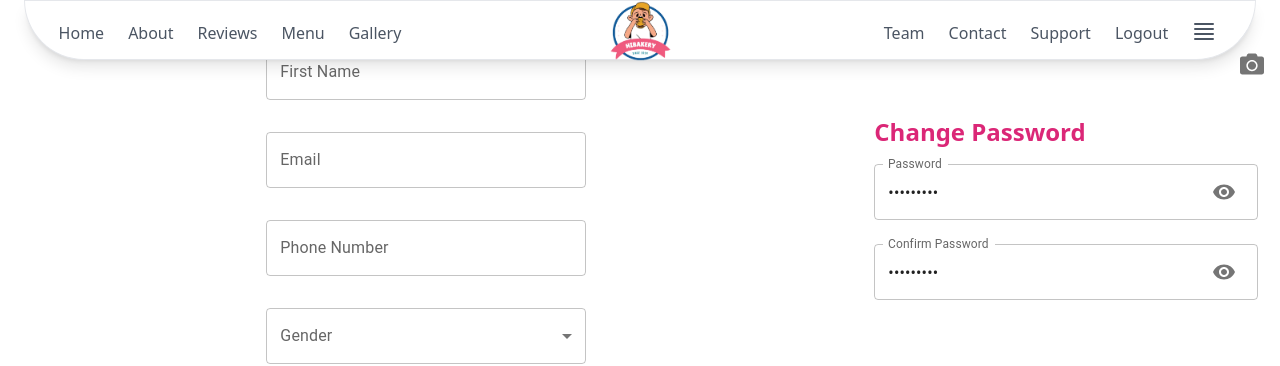
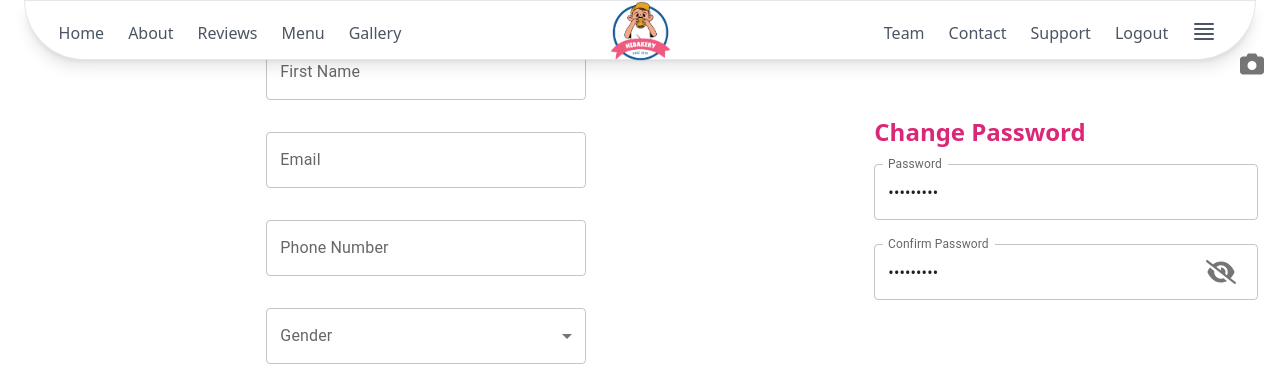
Before and after one commit to AVG-Team/HiBakery, a React (Vite) app in the folder website/: page /thong-tin-ca-nhan in a window 1280 px wide. Both pictures are taken after typing "Sample123", "Sample123" into the empty fields and a click on the button "Save". Shown: the top 366 px of the page. Built offline with nearby package versions, Linux system fonts and the light colour scheme.

Commit message:
fix: fix code

```diff
--- a/website/src/pages/Profile/index.jsx
+++ b/website/src/pages/Profile/index.jsx
@@ -1,23 +1,23 @@
 // eslint-disable-next-line no-unused-vars
-import React, { useState } from 'react';
-import { FaCamera } from 'react-icons/fa';
-import { Visibility, VisibilityOff } from '@mui/icons-material';
-import { IconButton, InputAdornment, TextField, MenuItem } from '@mui/material';
+import React, { useState } from "react";
+import { IconButton, InputAdornment, TextField, MenuItem } from "@mui/material";
+import { FontAwesomeIcon } from "@fortawesome/react-fontawesome";
+import { faCamera, faEyeSlash } from "@fortawesome/free-solid-svg-icons";
 
 export default function EditProfile() {
     const [values, setValues] = useState({
-        lastName: '',
-        firstName: '',
-        email: '',
-        phoneNumber: '',
-        gender: '',
-        password: '',
-        confirmPassword: '',
+        lastName: "",
+        firstName: "",
+        email: "",
+        phoneNumber: "",
+        gender: "",
+        password: "",
+        confirmPassword: "",
         showPassword: false,
         showConfirmPassword: false,
     });
 
-    const [profileImage, setProfileImage] = useState('https://via.placeholder.com/150');
+    const [profileImage, setProfileImage] = useState("https://via.placeholder.com/150");
 
     const handleChange = (prop) => (event) => {
         setValues({ ...values, [prop]: event.target.value });
@@ -40,91 +40,89 @@ export default function EditProfile() {
     };
 
     return (
-        <div className="container mx-48 p-8 flex justify-center">
+        <div className="container flex justify-center p-8 pt-20 mx-48">
             {/* Personal Information */}
             <div className="w-1/2 pr-0">
-                <p className="text-4xl font-bold mb-10">Edit Profile</p>
+                <p className="mb-10 text-4xl font-bold">Edit Profile</p>
 
-                <h2 className="text-2xl font-bold text-pink-600 mb-4">Personal Information</h2>
+                <h2 className="mb-4 text-2xl font-bold text-pink-600">Personal Information</h2>
                 <div className="space-y-8 max-w-80">
                     <TextField
                         label="Last Name"
                         value={values.lastName}
-                        onChange={handleChange('lastName')}
+                        onChange={handleChange("lastName")}
                         fullWidth
                     />
                     <TextField
                         label="First Name"
                         value={values.firstName}
-                        onChange={handleChange('firstName')}
+                        onChange={handleChange("firstName")}
                         fullWidth
                     />
                     <TextField
                         label="Email"
                         type="email"
                         value={values.email}
-                        onChange={handleChange('email')}
+                        onChange={handleChange("email")}
                         fullWidth
                     />
                     <TextField
                         label="Phone Number"
                         value={values.phoneNumber}
-                        onChange={handleChange('phoneNumber')}
+                        onChange={handleChange("phoneNumber")}
                         fullWidth
                     />
-                    <TextField
-                        select
-                        label="Gender"
-                        value={values.gender}
-                        onChange={handleChange('gender')}
-                        fullWidth
-                    >
-                        <MenuItem value="male" sx={{'&:hover': { backgroundColor: '#ec407a' } }}>Male</MenuItem>
-                        <MenuItem value="female" sx={{'&:hover': { backgroundColor: '#ec407a' } }}>Female</MenuItem>
-                        <MenuItem value="preferNotToSay" sx={{'&:hover': { backgroundColor: '#ec407a' } }}>I don't want to say</MenuItem>
+                    <TextField select label="Gender" value={values.gender} onChange={handleChange("gender")} fullWidth>
+                        <MenuItem value="male" sx={{ "&:hover": { backgroundColor: "#ec407a" } }}>
+                            Male
+                        </MenuItem>
+                        <MenuItem value="female" sx={{ "&:hover": { backgroundColor: "#ec407a" } }}>
+                            Female
+                        </MenuItem>
+                        <MenuItem value="preferNotToSay" sx={{ "&:hover": { backgroundColor: "#ec407a" } }}>
+                            I don't want to say
+                        </MenuItem>
                     </TextField>
                 </div>
             </div>
 
             {/* Avatar and Password */}
             <div className="w-1/3">
-                <div className="relative mb-6 mt-20">
-                    <img
-                        src={profileImage}
-                        alt="Profile"
-                        className="rounded-full w-36 h-36 object-cover mx-auto"
-                    />
+                <div className="relative mt-20 mb-6">
+                    <img src={profileImage} alt="Profile" className="object-cover mx-auto rounded-full w-36 h-36" />
                     <input
                         type="file"
                         accept="image/*"
                         onChange={handleImageUpload}
-                        style={{display: 'none'}}
+                        style={{ display: "none" }}
                         id="image-upload"
                     />
                     <div className="flex justify-end">
                         <label htmlFor="image-upload">
-                            <IconButton component="span"
-                                        className="absolute bottom-2 right-2 bg-white p-1 rounded-full">
-                                <FaCamera/>
+                            <IconButton
+                                component="span"
+                                className="absolute p-1 bg-white rounded-full bottom-2 right-2"
+                            >
+                                <FontAwesomeIcon icon={faCamera} />
                             </IconButton>
                         </label>
                     </div>
                 </div>
 
-                <h2 className="text-2xl font-bold text-pink-600 mb-4">Change Password</h2>
+                <h2 className="mb-4 text-2xl font-bold text-pink-600">Change Password</h2>
                 <div className="space-y-6 max-w-96">
                     <TextField
                         label="Password"
-                        type={values.showPassword ? 'text' : 'password'}
+                        type={values.showPassword ? "text" : "password"}
                         value={values.password}
-                        onChange={handleChange('password')}
+                        onChange={handleChange("password")}
                         fullWidth
                         className="mb-4"
                         InputProps={{
                             endAdornment: (
                                 <InputAdornment position="end">
                                     <IconButton onClick={handleClickShowPassword}>
-                                        {values.showPassword ? <VisibilityOff /> : <Visibility />}
+                                        {/* {values.showPassword ? <VisibilityOff /> : <Visibility />} */}
                                     </IconButton>
                                 </InputAdornment>
                             ),
@@ -132,16 +130,20 @@ export default function EditProfile() {
                     />
                     <TextField
                         label="Confirm Password"
-                        type={values.showConfirmPassword ? 'text' : 'password'}
+                        type={values.showConfirmPassword ? "text" : "password"}
                         value={values.confirmPassword}
-                        onChange={handleChange('confirmPassword')}
+                        onChange={handleChange("confirmPassword")}
                         fullWidth
                         className="mb-4"
                         InputProps={{
                             endAdornment: (
                                 <InputAdornment position="end">
                                     <IconButton onClick={handleClickShowConfirmPassword}>
-                                        {values.showConfirmPassword ? <VisibilityOff /> : <Visibility />}
+                                        {values.showConfirmPassword ? (
+                                            <FontAwesomeIcon icon={faEyeSlash} />
+                                        ) : (
+                                            <FontAwesomeIcon icon={faEyeSlash} />
+                                        )}
                                     </IconButton>
                                 </InputAdornment>
                             ),
@@ -150,8 +152,7 @@ export default function EditProfile() {
                 </div>
 
                 <div className="flex justify-end">
-                    <button
-                        className="mt-20 bg-pink-500 text-white font-bold py-2 px-4 rounded w-24 hover:bg-pink-600 transition">
+                    <button className="w-24 px-4 py-2 mt-20 font-bold text-white transition bg-pink-500 rounded hover:bg-pink-600">
                         Save
                     </button>
                 </div>
```
